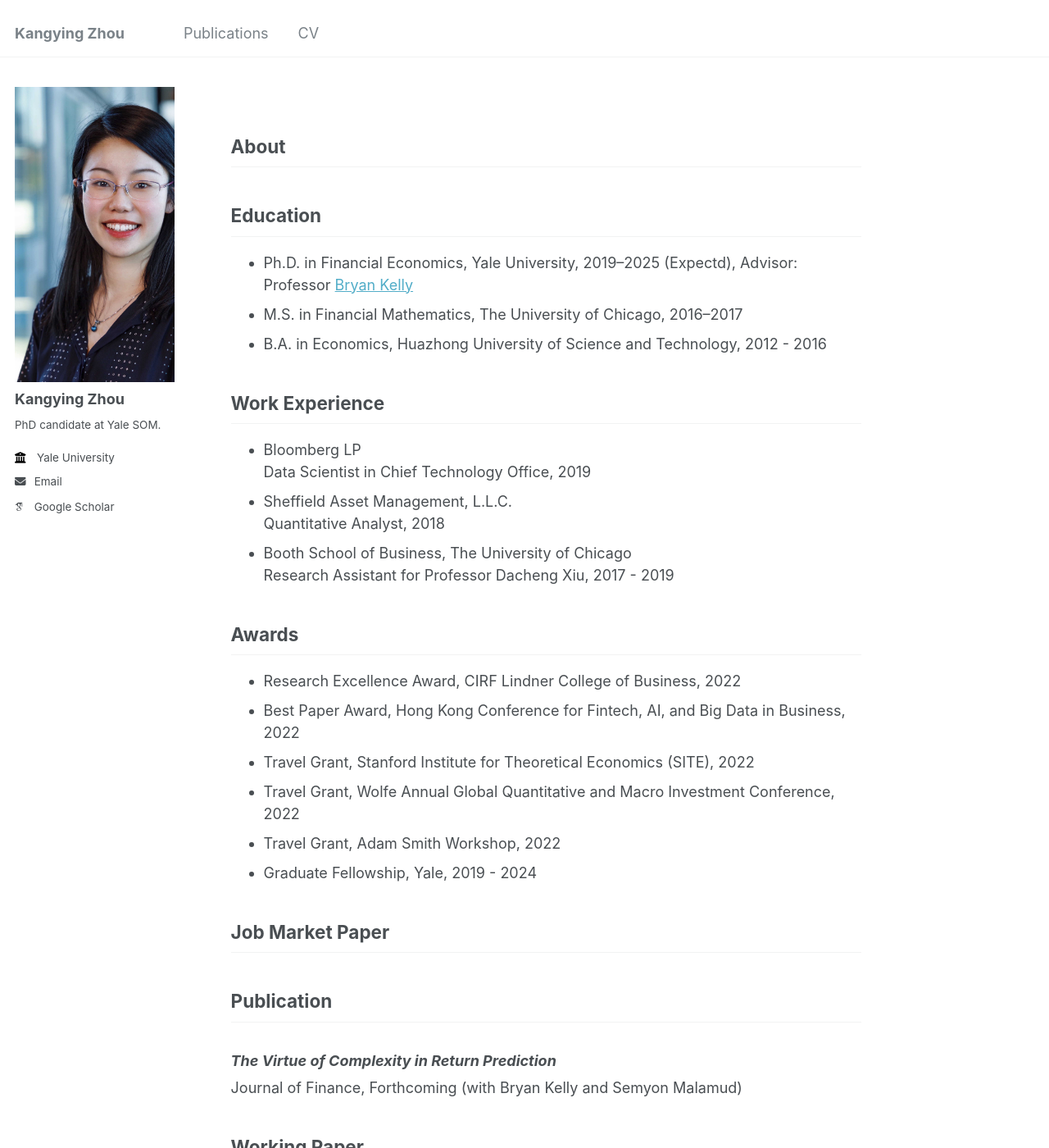
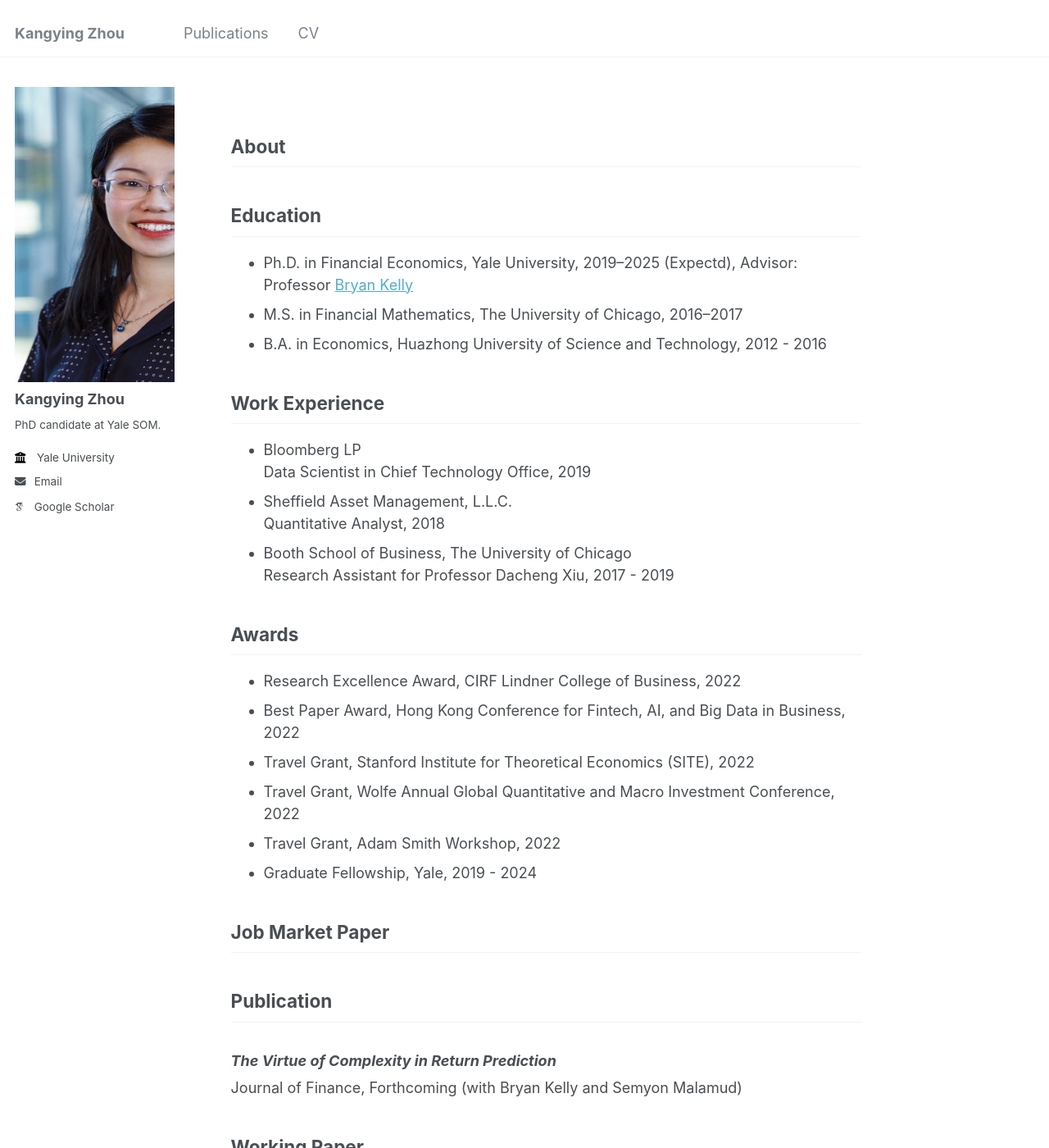
Before and after one commit to rosieli5/rosieli5.github.io, a Jekyll site: the page built from _pages/about.md, in a window 1280 px wide and 1400 px high. Shown: the whole window at 82% size. Built offline with Jekyll 4.4.1, drawn with Linux system fonts in a browser that asks for light colours; some web fonts are replaced.

Commit message:
Update _sidebar.scss

```diff
--- a/_sass/_sidebar.scss
+++ b/_sass/_sidebar.scss
@@ -81,7 +81,7 @@
   display: table;
   vertical-align: top;
   // width: 36px;
-  width: 270px;
+  width: 360px;
   // set width only, for non-square avatars
   // height: 36px;
   height: 360px;
@@ -96,7 +96,7 @@
      //zhege shi wangye banben
   img {
     // max-width: 175px;
-    max-width: 270px;
+    max-width: 360px;
     max-height: 360px;
 
     // border-radius: 50%;
```
